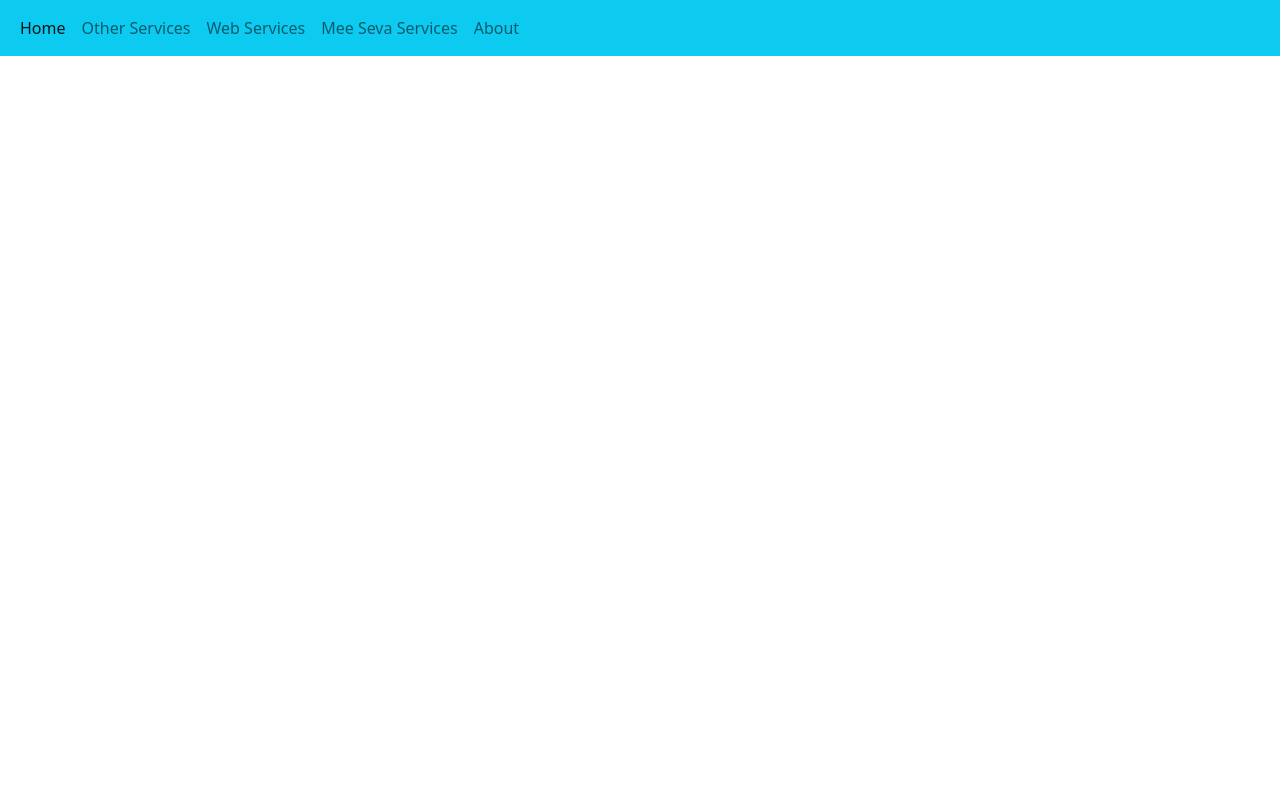
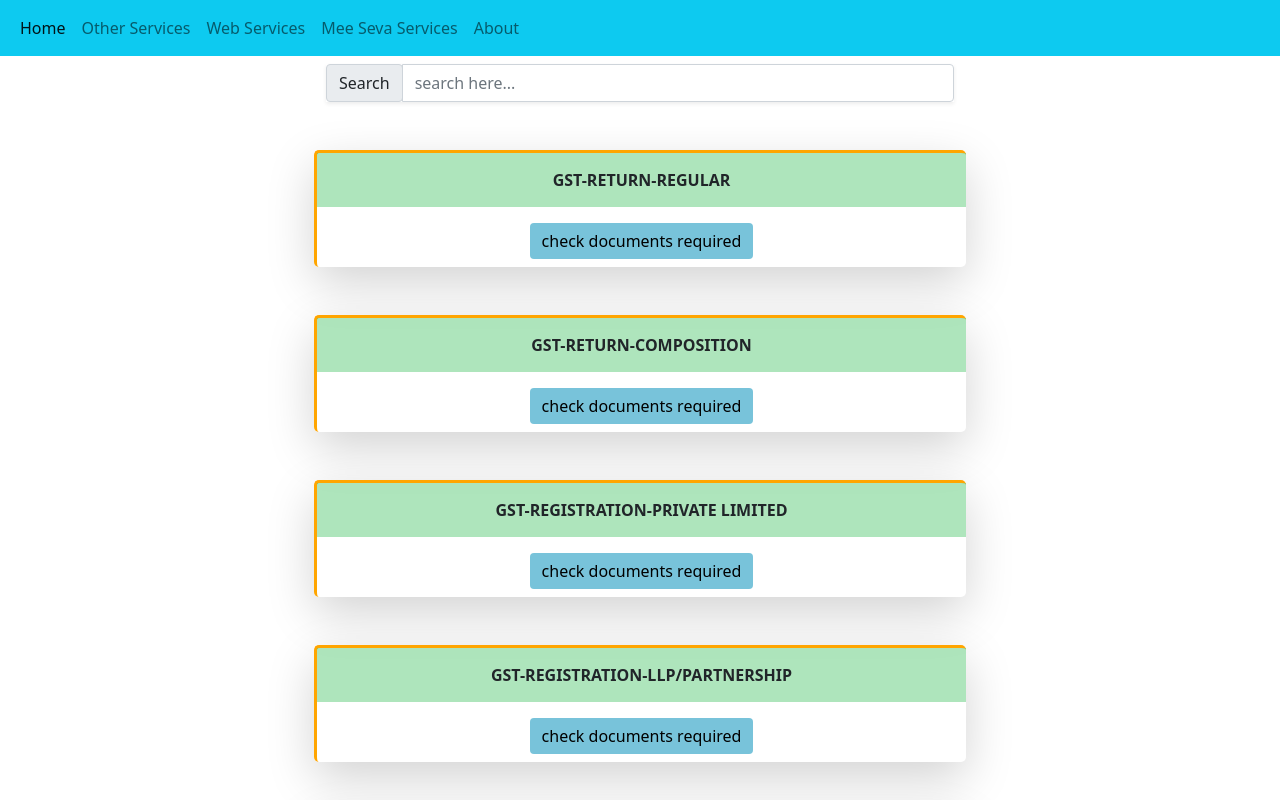
Before and after one commit to Vardhan-goud/GSTSuvidhaKendra, an Angular app: page /home in a window 1280 px wide. Before the commit this address led to /. Shown: the top 800 px of the page. Built offline with nearby package versions, Linux system fonts and the light colour scheme.

Commit message:
feat: added search option and showed documents on click

```diff
--- a/src/app/app-routing.module.ts
+++ b/src/app/app-routing.module.ts
@@ -3,8 +3,13 @@
 import { WebservicesComponent } from './webservices/webservices.component';
 import { AboutComponent } from './about/about.component';
 import { OtherServicesComponent } from './other-services/other-services.component';
+import { HomeComponent } from './home/home.component';
+import { DocsReqComponent } from './docs-req/docs-req.component';
 
 const routes: Routes = [
+  {path:'',redirectTo:"home",pathMatch:"full"},
+  {path:"home",component:HomeComponent},
+  {path:"home/:name",component:DocsReqComponent},
   {path:'otherServices',component:OtherServicesComponent},
   {path:"about",component:AboutComponent},
   {path:"webServices",component:WebservicesComponent},
--- a/src/app/app.module.ts
+++ b/src/app/app.module.ts
@@ -7,6 +7,8 @@
 import { WebservicesComponent } from './webservices/webservices.component';
 import { AboutComponent } from './about/about.component';
 import { OtherServicesComponent } from './other-services/other-services.component';
+import { HomeComponent } from './home/home.component';
+import { DocsReqComponent } from './docs-req/docs-req.component';
 
 @NgModule({
   declarations: [
@@ -14,7 +16,9 @@
     NavigationComponent,
     WebservicesComponent,
     AboutComponent,
-    OtherServicesComponent
+    OtherServicesComponent,
+    HomeComponent,
+    DocsReqComponent
   ],
   imports: [
     BrowserModule,
--- /dev/null
+++ b/src/app/docs-req/docs-req.component.html
@@ -0,0 +1,15 @@
+<div class="row text-center mt-5">
+    <h1 class=""><u>{{reqFiles.name}}</u></h1>
+</div>
+<div class="row mt-3">
+    <div class="col-sm-3"></div>
+    <div class="col-sm-6">
+        <ul>
+            <li *ngFor="let file of reqFiles.reqDocs">
+                {{file}}
+            </li>
+        </ul>
+    </div>
+    <div class="col-sm-3"></div>
+
+</div>
--- /dev/null
+++ b/src/app/docs-req/docs-req.component.ts
@@ -0,0 +1,31 @@
+import { Component, OnInit } from '@angular/core';
+import { ActivatedRoute } from '@angular/router';
+import { DataService } from '../data.service';
+
+@Component({
+  selector: 'app-docs-req',
+  templateUrl: './docs-req.component.html',
+  styleUrls: ['./docs-req.component.css']
+})
+export class DocsReqComponent implements OnInit {
+  docName:string="";
+  reqFiles:any;
+  services:any=[];
+  constructor(public activatedRoute:ActivatedRoute,public dataService:DataService) {
+    this.services=dataService.docsData;
+    this.activatedRoute.params.subscribe((params)=>{
+      this.docName=params.name;
+      for(var service of this.services){
+         if(service.name == this.docName){
+           this.reqFiles=service;
+           break;
+         }
+      }
+
+    })
+   }
+
+  ngOnInit(): void {
+  }
+
+}
--- /dev/null
+++ b/src/app/home/home.component.css
@@ -0,0 +1,26 @@
+.box{
+    border-top-style: solid;
+    border-top-color: orange;
+    border-left-style: solid;
+    border-left-color: rgb(255, 165, 0);
+    box-sizing: border-box;
+    border-radius:5px;
+}
+
+.heading{
+    background-color: rgb(95, 204, 123,0.5);
+    box-sizing:border-box;
+    padding:15px 0 15px 0;
+    text-transform:uppercase;
+    font-weight:700 ;
+}
+
+.btn{
+    background-color: rgb(120, 195, 218);
+    border:0;
+}
+
+.btn:hover{
+
+    background-color:rgb(21, 177, 81,0.5);
+}
--- /dev/null
+++ b/src/app/home/home.component.html
@@ -0,0 +1,23 @@
+<div class="row mt-2">
+    <div class="col-sm-3"></div>
+    <div class="col-sm-6">
+        <div class="input-group align-items-center shadow-sm">
+            <div class="input-group-prepend">
+                <span class="input-group-text">Search</span>
+            </div>
+            <input (input)="filterServices($event)" class="form-control" placeholder="search here..." />
+        </div>
+    </div>
+    <div class="col-sm-3"></div>
+</div>
+
+<div *ngFor="let file of filteredServices" class="row text-center mt-5  ">
+    <div class="col-sm-3"></div>
+    <div class="col-sm-6  box shadow-lg p-0 content">
+        <p class="heading">{{file.name}}</p>
+        <p class="p-0 m-0 btn-area" [routerLink]="[file.name]">
+            <button class="btn btn-info mb-2">check documents required</button>
+        </p>
+    </div>
+    <div class="col-sm-3 "></div>
+</div>
--- /dev/null
+++ b/src/app/home/home.component.ts
@@ -0,0 +1,32 @@
+import { Component, OnInit } from '@angular/core';
+import { DataService } from '../data.service';
+
+@Component({
+  selector: 'app-home',
+  templateUrl: './home.component.html',
+  styleUrls: ['./home.component.css']
+})
+export class HomeComponent implements OnInit {
+
+  services:any=[];
+  filteredServices:any=[];
+
+  constructor(dataService:DataService) {
+    this.services=dataService.docsData;
+   }
+
+  ngOnInit(): void {
+    this.filteredServices=this.services;
+  }
+  filterServices(event: any): void{
+    if (event && event.target && event.target.value) {
+      this.filteredServices = this.services.filter((service:any) =>
+        ((service.name ).toLowerCase().indexOf(event.target.value.toLowerCase()) !== -1 )
+      );
+    } else {
+      this.filteredServices = this.services;
+    }
+
+  }
+
+}
--- a/src/app/navigation/navigation.component.html
+++ b/src/app/navigation/navigation.component.html
@@ -6,7 +6,7 @@
       <div class="collapse navbar-collapse" id="navbarText">
         <ul class="navbar-nav me-auto mb-2 mb-lg-0">
           <li class="nav-item">
-            <a class="nav-link active" aria-current="page" href="#">Home</a>
+            <a class="nav-link active" routerLink="home" aria-current="page" href="#">Home</a>
           </li>
           <li class="nav-item">
             <a class="nav-link" href="otherServices">Other Services</a>
```
Also changed, not shown: src/app/app.component.html (line endings or trailing spaces), src/app/docs-req/docs-req.component.css (added).
